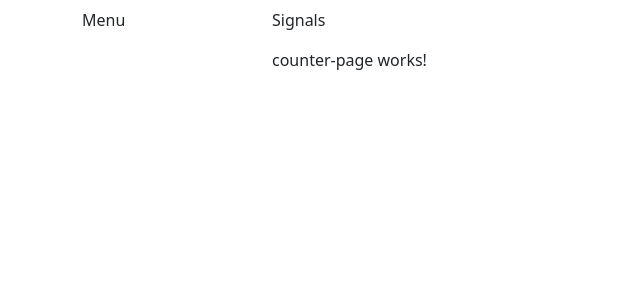
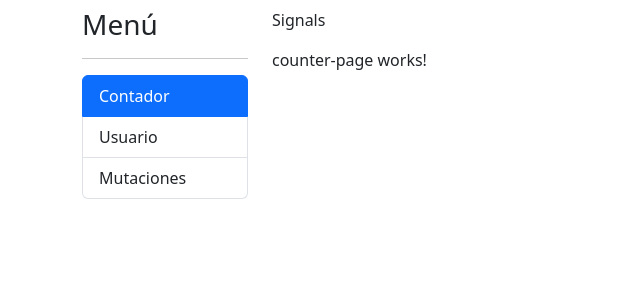
Before and after one commit to leandropereyradev/curso-angular-directives-signals, an Angular app: page /signals/counter in a window 1280 px wide. Shown: the top 300 px of the page, without its empty margins (0-640 px from the left). Built offline with nearby package versions, Linux system fonts and the light colour scheme.

Commit message:
Signals: SideMenuComponent

```diff
--- /dev/null
+++ b/src/app/signals/components/side-menu/side-menu.component.css
@@ -0,0 +1,3 @@
+li {
+  cursor: pointer;
+}
--- /dev/null
+++ b/src/app/signals/components/side-menu/side-menu.component.html
@@ -0,0 +1,10 @@
+<ul class="list-group">
+  <li
+    class="list-group-item"
+    *ngFor="let item of menuItems"
+    [routerLink]="item.route"
+    routerLinkActive="active"
+  >
+    {{ item.title }}
+  </li>
+</ul>
--- /dev/null
+++ b/src/app/signals/components/side-menu/side-menu.component.ts
@@ -0,0 +1,24 @@
+import { Component } from '@angular/core';
+import { MenuItem } from '../../interfaces/menu-items.interface';
+
+@Component({
+  selector: 'side-menu',
+  templateUrl: './side-menu.component.html',
+  styleUrls: ['./side-menu.component.css'],
+})
+export class SideMenuComponent {
+  public menuItems: MenuItem[] = [
+    {
+      title: 'Contador',
+      route: 'counter',
+    },
+    {
+      title: 'Usuario',
+      route: 'user-info',
+    },
+    {
+      title: 'Mutaciones',
+      route: 'properties',
+    },
+  ];
+}
--- /dev/null
+++ b/src/app/signals/interfaces/menu-items.interface.ts
@@ -0,0 +1,4 @@
+export interface MenuItem {
+  title: string;
+  route: string;
+}
--- a/src/app/signals/layout/signals-layout/signals-layout.component.html
+++ b/src/app/signals/layout/signals-layout/signals-layout.component.html
@@ -1,5 +1,9 @@
 <div class="row mt-2">
-  <div class="col-2">Menu</div>
+  <div class="col-2">
+    <h3>Menú</h3>
+    <hr />
+    <side-menu />
+  </div>
 
   <div class="col-10">
     <p>Signals</p>
--- a/src/app/signals/signals-routing.module.ts
+++ b/src/app/signals/signals-routing.module.ts
@@ -4,7 +4,7 @@
 import { SignalsLayoutComponent } from './layout/signals-layout/signals-layout.component';
 import { CounterPageComponent } from './pages/counter-page/counter-page.component';
 import { UserInfoPageComponent } from './pages/user-info-page/user-info-page.component';
-import { ProductPageComponent } from '../products/pages/product-page/product-page.component';
+import { PropertiesPageComponent } from './pages/properties-page/properties-page.component';
 
 const routes: Routes = [
   {
@@ -21,7 +21,7 @@
       },
       {
         path: 'properties',
-        component: ProductPageComponent,
+        component: PropertiesPageComponent,
       },
       {
         path: '**',
--- a/src/app/signals/signals.module.ts
+++ b/src/app/signals/signals.module.ts
@@ -6,13 +6,15 @@
 import { CounterPageComponent } from './pages/counter-page/counter-page.component';
 import { UserInfoPageComponent } from './pages/user-info-page/user-info-page.component';
 import { PropertiesPageComponent } from './pages/properties-page/properties-page.component';
+import { SideMenuComponent } from './components/side-menu/side-menu.component';
 
 @NgModule({
   declarations: [
     SignalsLayoutComponent,
     CounterPageComponent,
     UserInfoPageComponent,
-    PropertiesPageComponent
+    PropertiesPageComponent,
+    SideMenuComponent
   ],
   imports: [CommonModule, SignalsRoutingModule],
 })
```
